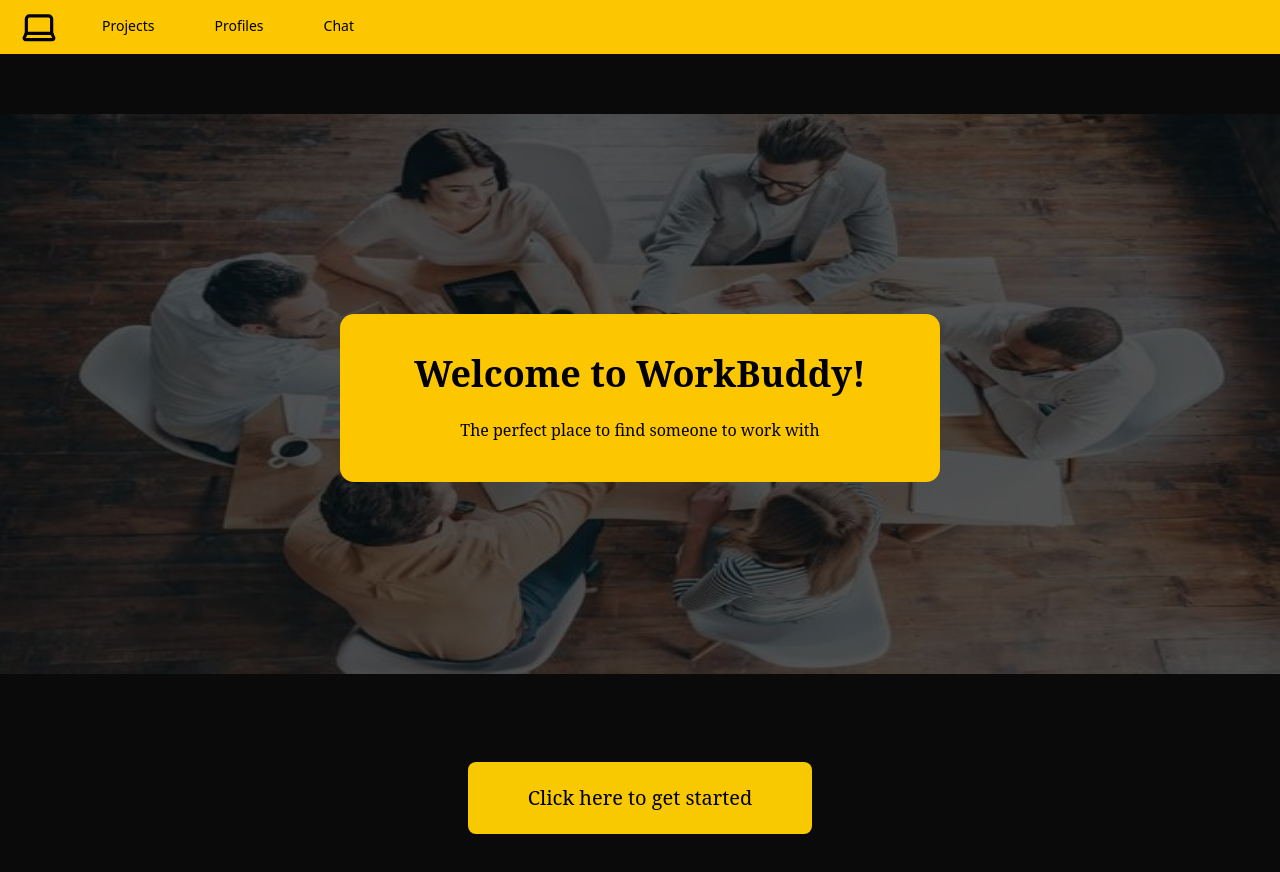
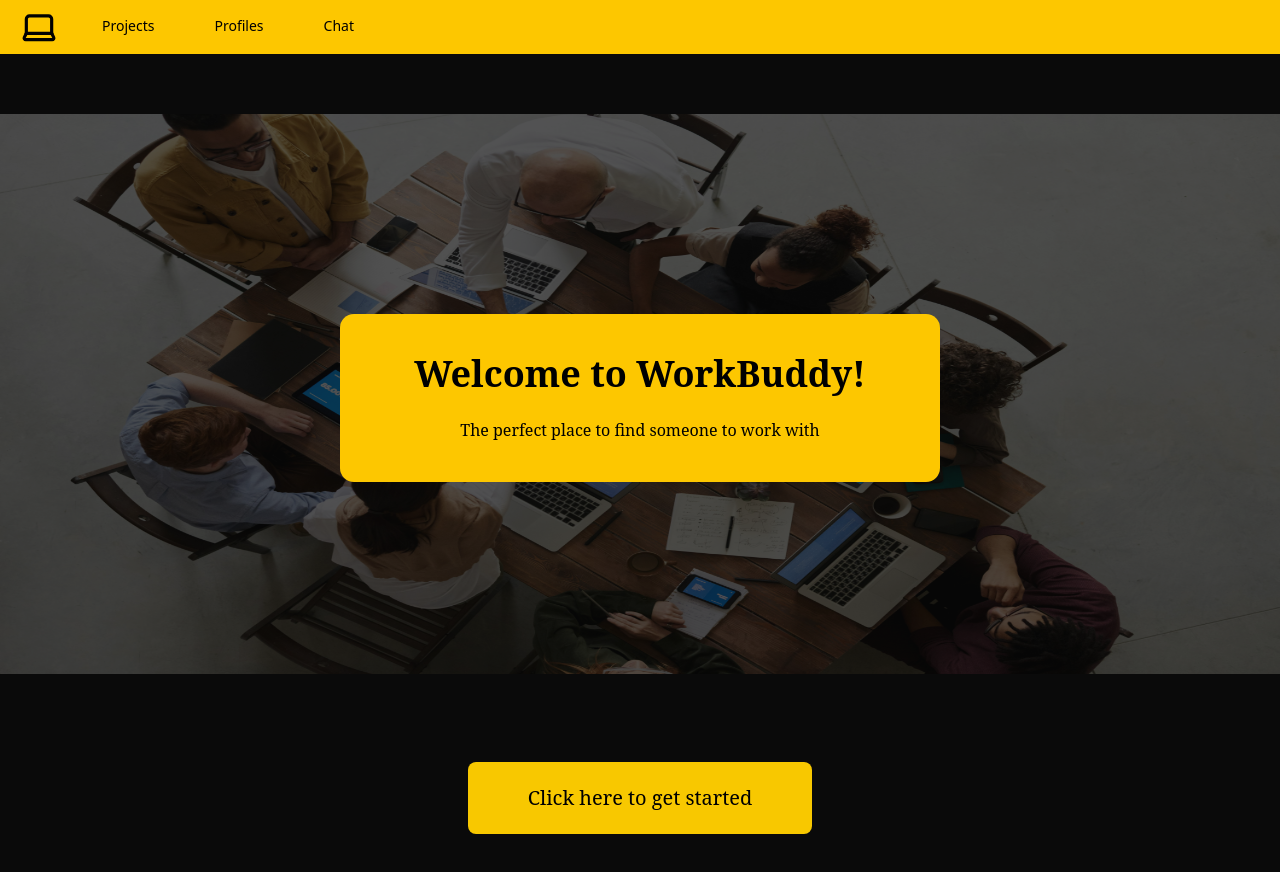
Before and after one commit to devsoc-unsw/trainee-dark-25t1, a Next.js app in the folder client/: page / in a window 1280 px wide. Shown: the top 872 px of the page. Built offline with nearby package versions, Linux system fonts and the light colour scheme; a web font is replaced by a local one.

Commit message:
Using a higher quality image for the homepage background

```diff
--- a/client/src/app/page.tsx
+++ b/client/src/app/page.tsx
@@ -32,7 +32,7 @@
       src={homeImg}
       alt="picture-of-people-working-together"
       height={140}
-      width={100}
+      width={200}
       className="h-140 mt-15 opacity-30 w-screen"
       />
       <div className="bg-yellow-400 text-black w-150 text-center p-10 relative bottom-90 rounded-xl">
```
Also changed, not shown: client/src/app/assets/homepage_pic.jpg.
